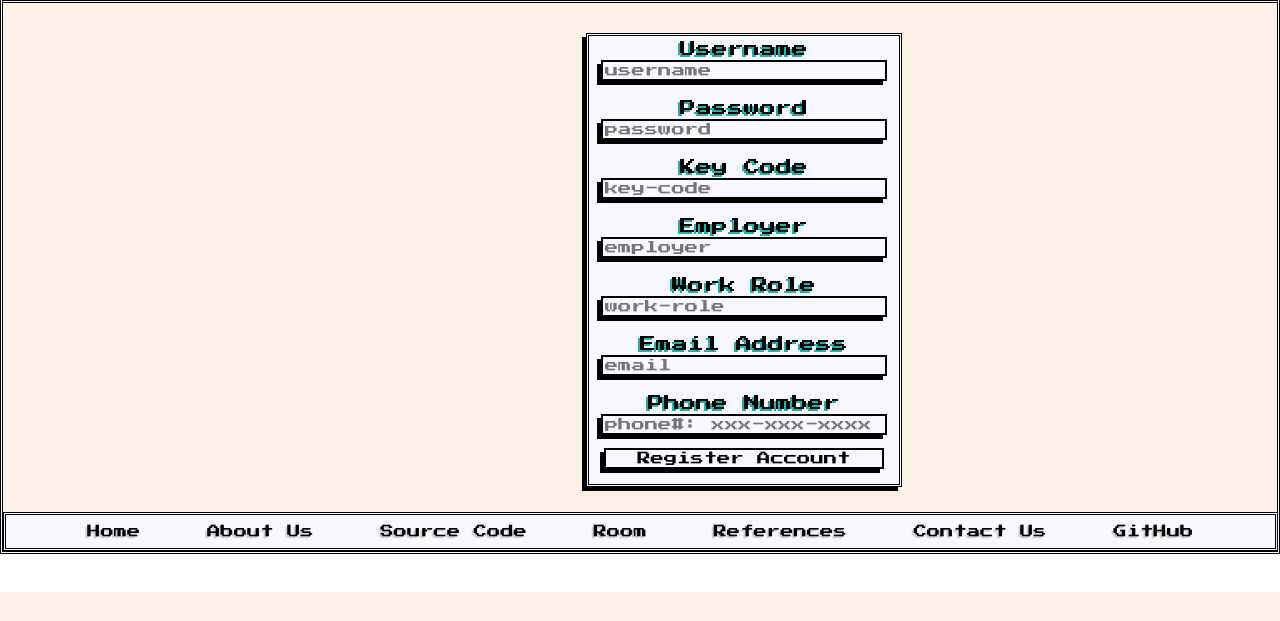
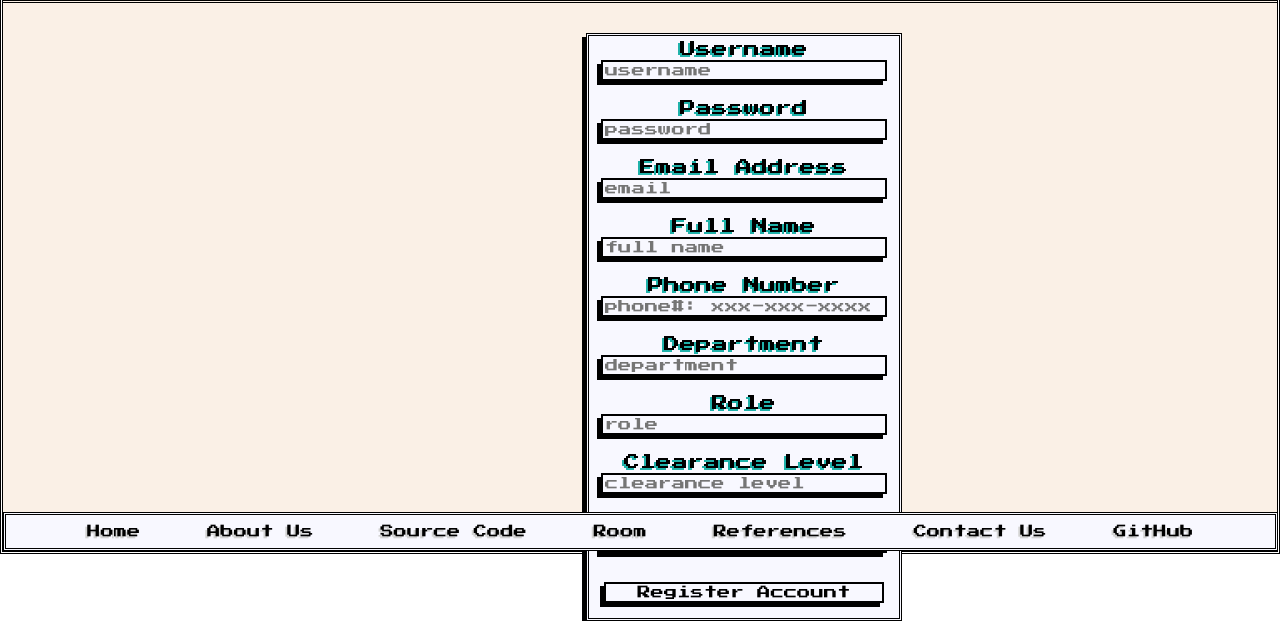
Before and after one commit to ucmo-cs/s25-wavelength-messenger, a Flask app: page /register in a window 1280 px wide. Shown: the part 208-829 px from the top of the page. Before the commit the page ends 800 px from the top, so only its background shows below. Run offline with Flask 3, Linux system fonts and the light colour scheme; some libraries are stand-ins or nearby versions; some web fonts are replaced.

Commit message:
implement db
login and register

```diff
--- a/Wavelength-v2/main.py
+++ b/Wavelength-v2/main.py
@@ -3,6 +3,7 @@ from flask_socketio import join_room, leave_room, send, SocketIO
 import random
 from string import ascii_uppercase
 from flask_sqlalchemy import SQLAlchemy
+from werkzeug.security import generate_password_hash, check_password_hash
 
 
 app = Flask(__name__) # initialize application
@@ -111,15 +112,66 @@ def message(data):
     rooms[room]["messages"].append(content)
     print(f"{session.get('name')} said {data['data']}")
 
-@app.route('/login')
+@app.route('/login', methods=['GET', 'POST'])
 def login():
+    if request.method == 'POST':
+        username = request.form['username']
+        password = request.form['password']
 
+        # Find the user by username
+        user = User.query.filter_by(username=username).first()
+
+        if user and check_password_hash(user.password_hash, password):
+            # if login successful redirect to home page
+            return redirect(url_for('homepage'))
+
+        else:
+            # Invalid user or pass
+            return render_template("login.html", error="Invalid username or password")
 
     return render_template("login.html")
 
-@app.route('/register')
+@app.route('/register', methods=['GET', 'POST'])
 def register():
+    if request.method == 'POST':
+        # Getting data from db
+        username = request.form['username']
+        full_name = request.form['full_name']
+        phone_number = request.form['phone_number']
+        email = request.form['email']
+        password = request.form['password']
+        department = request.form['department']
+        role = request.form['role']
+        clearance_level = request.form['clearance_level']
+        public_key = request.form['public_key']
 
+        # Hash password before saving
+        password_hash = generate_password_hash(password)
+
+        # Check if the username or email already exists in db
+        existing_user = User.query.filter((User.username == username) | (User.email == email)).first()
+        if existing_user:
+            # If user already exists display an error
+            return render_template("register.html", error="Username or Email already exists.")
+
+        # Create a new User object and new user to db
+        new_user = User(
+            username=username,
+            full_name=full_name,
+            phone_number=phone_number,
+            email=email,
+            password_hash=password_hash,
+            department=department,
+            role=role,
+            clearance_level=clearance_level,
+            public_key=public_key
+        )
+
+        # Add to the session and commit the transaction
+        db.session.add(new_user)
+        db.session.commit()
+        # Redirect to a success or login page
+        return redirect(url_for('login'))
     return render_template("register.html")
 
 @app.route('/references')
--- a/Wavelength-v2/templates/register.html
+++ b/Wavelength-v2/templates/register.html
@@ -1,15 +1,19 @@
 {% extends 'base.html' %}
+
 {% block content %}
 <div style="padding-top: 0; border-top:double; border-bottom: double; width:100%; height: 100%; background: linen; text-align: center; padding-left:533px;">
-<form class="form2" style="margin-top:30px; margin-bottom:30px;">
-    <label style="text-shadow:-2px 2px lightseagreen;">Username<input type="text" name="username" placeholder="username"></label><br>
-    <label style="text-shadow:-2px 2px lightseagreen;">Password<input type="password" name="password" placeholder="password"></label><br>
-    <label style="text-shadow:-2px 2px lightseagreen;">Key Code<input type="text" name="key-code" placeholder="key-code"></label><br>
-    <label style="text-shadow:-2px 2px lightseagreen;">Employer<input type="text" name="employer" placeholder="employer"></label><br>
-    <label style="text-shadow:-2px 2px lightseagreen;">Work Role<input type="text" name="work-role" placeholder="work-role"></label><br>
-    <label style="text-shadow:-2px 2px lightseagreen;">Email Address<input type="text" name="email" placeholder="email"></label><br>
-    <label style="text-shadow:-2px 2px lightseagreen;">Phone Number<input type="text" name="phone" placeholder="phone#: xxx-xxx-xxxx"></label>
-    <input id="hov" style="transition: transform 1s; width:280px; margin:10px;" type="submit" value="Register Account">
-</form>
+    <form class="form2" method="POST" action="{{ url_for('register') }}" style="margin-top:30px; margin-bottom:30px;">
+        <label style="text-shadow:-2px 2px lightseagreen;">Username<input type="text" name="username" placeholder="username" required></label><br>
+        <label style="text-shadow:-2px 2px lightseagreen;">Password<input type="password" name="password" placeholder="password" required></label><br>
+        <label style="text-shadow:-2px 2px lightseagreen;">Email Address<input type="text" name="email" placeholder="email" required></label><br>
+        <label style="text-shadow:-2px 2px lightseagreen;">Full Name<input type="text" name="full_name" placeholder="full name" required></label><br>
+        <label style="text-shadow:-2px 2px lightseagreen;">Phone Number<input type="text" name="phone_number" placeholder="phone#: xxx-xxx-xxxx" required></label><br>
+        <label style="text-shadow:-2px 2px lightseagreen;">Department<input type="text" name="department" placeholder="department"></label><br>
+        <label style="text-shadow:-2px 2px lightseagreen;">Role<input type="text" name="role" placeholder="role"></label><br>
+        <label style="text-shadow:-2px 2px lightseagreen;">Clearance Level<input type="number" name="clearance_level" placeholder="clearance level"></label><br>
+        <label style="text-shadow:-2px 2px lightseagreen;">Public Key<input type="text" name="public_key" placeholder="public key"></label><br>
+
+        <input id="hov" style="transition: transform 1s; width:280px; margin:10px;" type="submit" value="Register Account">
+    </form>
 </div>
 {% endblock %}
```
Also changed, not shown: Wavelength-v2/instance/users.db.
